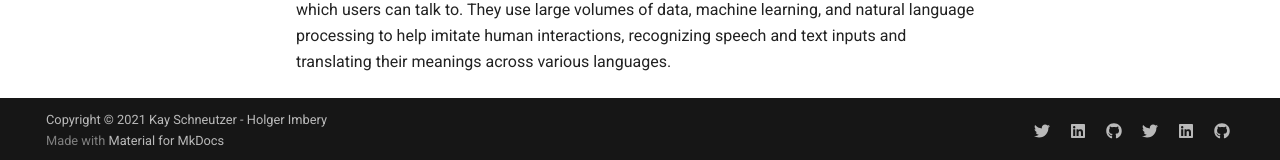
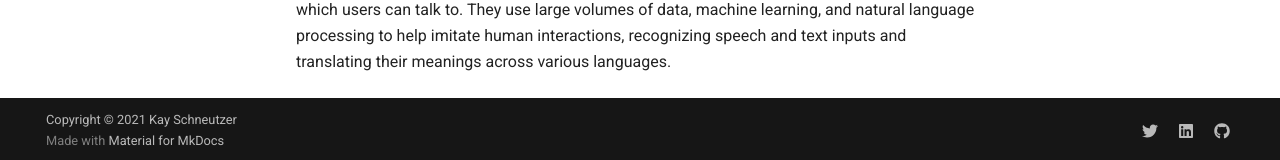
Before and after one commit to assistantbuilders/awesome-conversational-ai, an MkDocs documentation site: the page built from docs/index.md, in a window 1280 px wide and 1217 px high. Shown: the part 1054-1214 px from the top of the window. Built offline with MkDocs 1.6.1 and Material for MkDocs 9.7.7, drawn with Linux system fonts in a browser that asks for light colours; comment, search, counter and statistics services are not loaded.

Commit message:
owenership transfer

```diff
--- a/mkdocs.yml
+++ b/mkdocs.yml
@@ -8,7 +8,7 @@ repo_url: 'https://github.com/assistantbuilders/awesome-conversational-ai'
 edit_uri: edit/main/docs/
 
 # Copyright
-copyright: Copyright &copy; 2021 Kay Schneutzer - Holger Imbery
+copyright: Copyright &copy; 2021 Kay Schneutzer
 
 nav:
     - Home: index.md
@@ -22,15 +22,6 @@ theme:
 extra:
   social:
     - icon: fontawesome/brands/twitter
-      link: https://twitter.com/holgerimbery
-      name: Holger on Twitter
-    - icon: fontawesome/brands/linkedin
-      link: https://www.linkedin.com/in/holgerimbery/
-      name: Holger on Linkedin
-    - icon: fontawesome/brands/github
-      link: https://github.com/holgerimbery
-      name: Holger on github
-    - icon: fontawesome/brands/twitter
       link: https://twitter.com/schneutzi
       name: Kay on Twitter
     - icon: fontawesome/brands/linkedin
```
